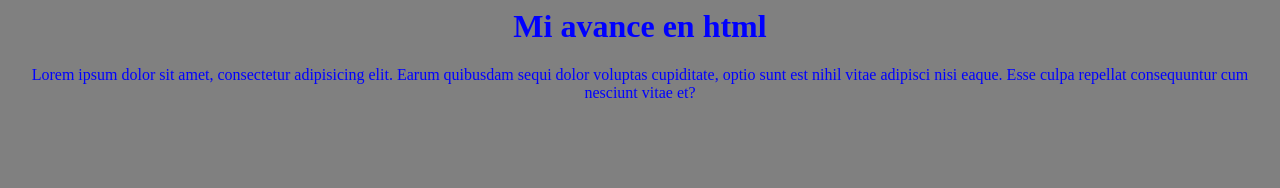
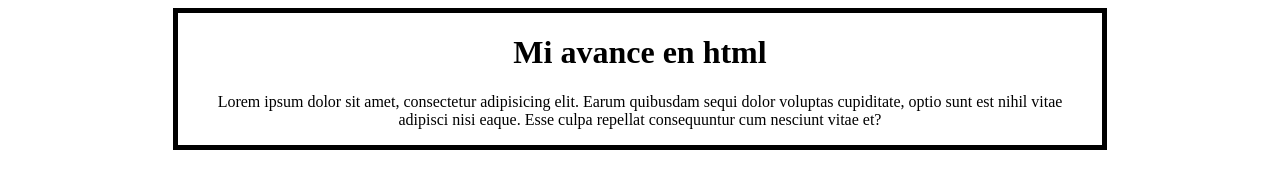
Before and after one commit to Jerson220493/curso-git, a plain HTML site: page index.html in a window 1280 px wide. Drawn offline with Linux system fonts and the light colour scheme.

Commit message:
Integracion maquetado inicial web page

```diff
--- a/css/style.css
+++ b/css/style.css
@@ -1,5 +1,7 @@
-body {
+.container {
+  width: 70%;
+  border: 5px solid black;
+  margin: 0 auto;
   text-align: center;
-  background-color: gray;
-  color: blue;
+  padding: 0 20px;
 }
--- a/index.html
+++ b/index.html
@@ -6,11 +6,16 @@
     <link rel="stylesheet" href="css/style.css" />
   </head>
   <body>
-    <h1>Mi avance en html</h1>
-    <p>
-      Lorem ipsum dolor sit amet, consectetur adipisicing elit. Earum quibusdam
-      sequi dolor voluptas cupiditate, optio sunt est nihil vitae adipisci nisi
-      eaque. Esse culpa repellat consequuntur cum nesciunt vitae et?
-    </p>
+    <div class="container">
+      <h1>Mi avance en html</h1>
+      <div class="cuerpo">
+        <p>
+          Lorem ipsum dolor sit amet, consectetur adipisicing elit. Earum
+          quibusdam sequi dolor voluptas cupiditate, optio sunt est nihil vitae
+          adipisci nisi eaque. Esse culpa repellat consequuntur cum nesciunt
+          vitae et?
+        </p>
+      </div>
+    </div>
   </body>
 </html>
```
Also changed, not shown: archivo.txt.
